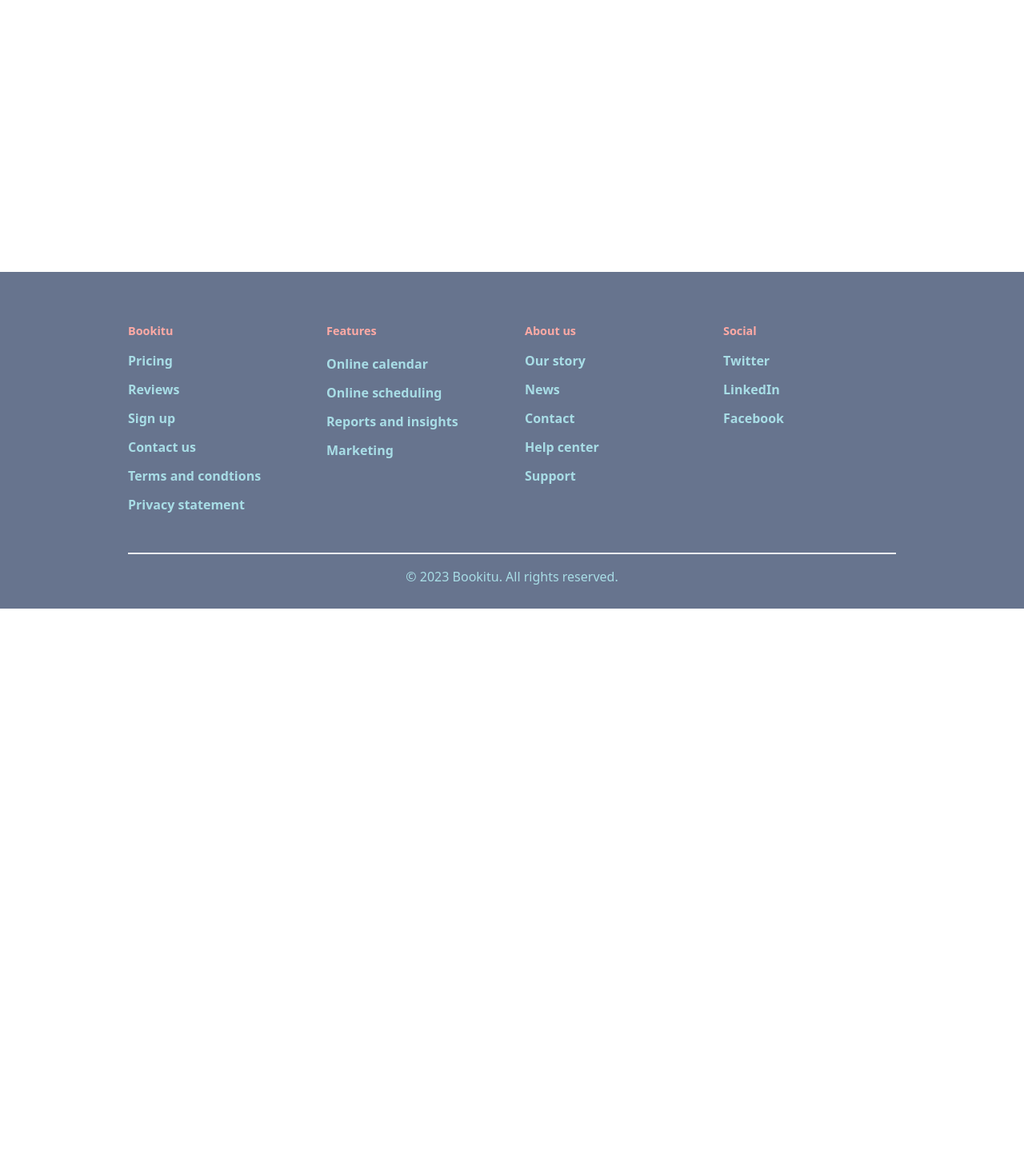
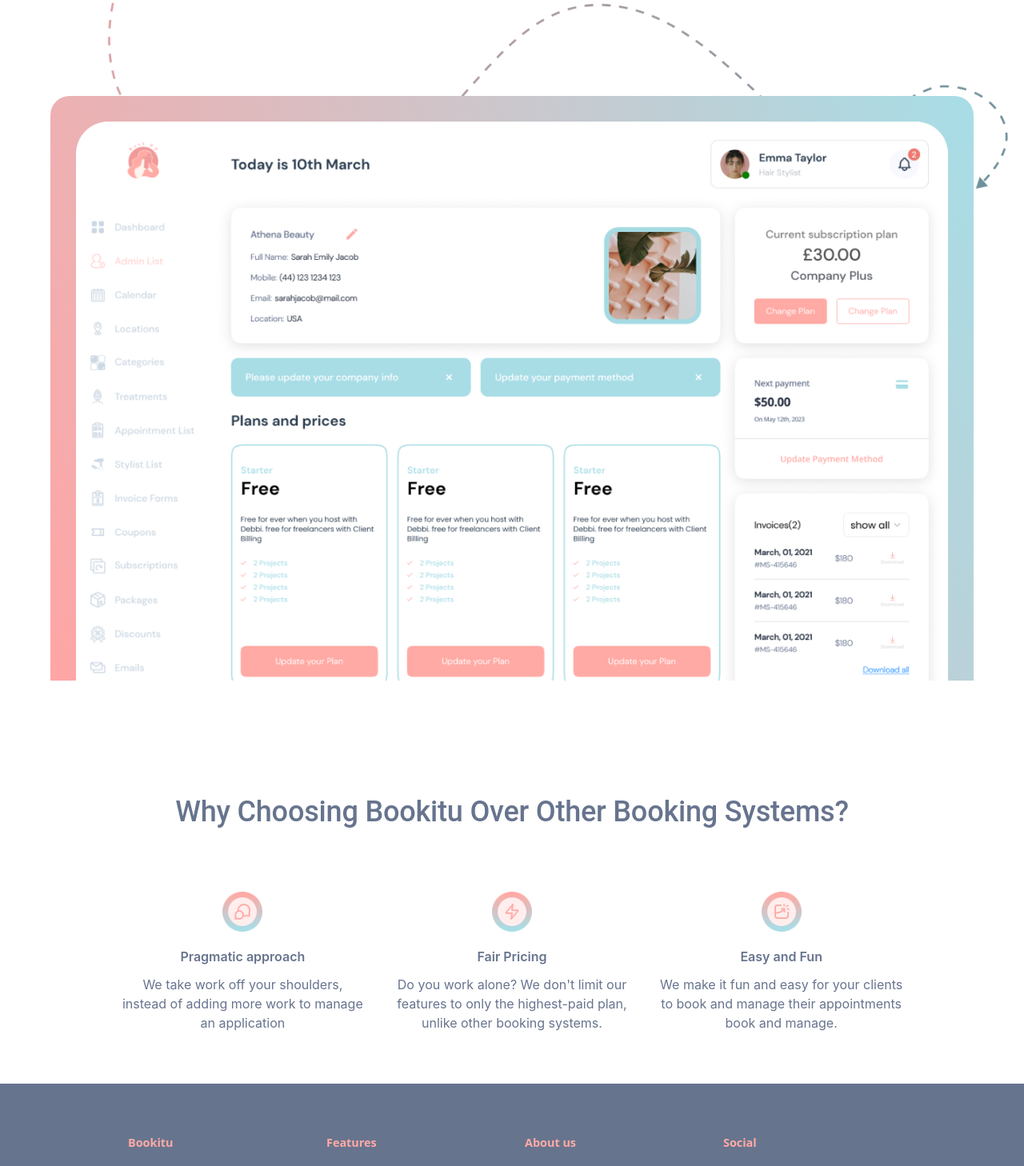
Before and after one commit to babulakterfsd/beautycutie, a Next.js app: page / in a window 1280 px wide. Shown: the part 540-1998 px from the top of the page at 80% size. Before the commit the page ends 1301 px from the top, so only its background shows below. Built offline with nearby package versions, Linux system fonts and the light colour scheme.

Commit message:
why choosing us section completed for desktop

```diff
--- a/src/app/layout.tsx
+++ b/src/app/layout.tsx
@@ -14,7 +14,7 @@
       <body>
         <AppContextProvider>
           <Navbar />
-          <div className="mt-16 lg:mt-20 h-screen">{children}</div>
+          <div className="mt-16 lg:mt-20 min-h-screen">{children}</div>
           <Footer />
         </AppContextProvider>
       </body>
--- a/src/components/Banner.tsx
+++ b/src/components/Banner.tsx
@@ -1,11 +1,14 @@
 import Image from 'next/image';
 import catmuche from '../../public/assets/images/catmuschehomebanner.png';
+import bannerdashboardimg from '../../public/assets/images/homedashboard.png';
+import Styles from '../styles/home.module.css';
 
 const Banner = () => {
   return (
-    <section className="main-container">
+    <section className={`${Styles.bannerBg}`}>
+      <div className="main-container">
         <div className="flex flex-row justify-center lg:mb-6">
-        <h1 className="lg:mt-20 capitalize lg:text-7xl lg:font-medium text-center lg:leading-[5.5rem]">
+          <h1 className="lg:mt-20  capitalize lg:text-7xl lg:font-medium text-center lg:leading-[5.5rem]">
             designed by salon owner <br />
             for <span className="gradientText">Salon owners</span>
           </h1>
@@ -20,8 +23,8 @@
         <div className="lg:w-[838px] lg:mx-auto">
           <p className="text-center text-[#666] font-roboto capitalize lg:tracking-[-0.205px] lg:mr-20">
             Easy-to-use" and "best" software are slogans of the past. At Bookitu
-          we focus on solving real problems faced by salon owners every day. We
-          focused on what is needed and removed “nice to have” features to
+            we focus on solving real problems faced by salon owners every day.
+            We focused on what is needed and removed “nice to have” features to
             create easy-to-use and efficient applications.{' '}
           </p>
         </div>
@@ -33,6 +36,14 @@
             Learn More
           </button>
         </div>
+        <div className="lg:mt-32 z-50 lg:p-8 lg:pb-0 gradientBg rounded-t-3xl">
+          <Image
+            src={bannerdashboardimg}
+            alt="bannerdashboardimg"
+            className="object-contain lg:mx-auto"
+          />
+        </div>
+      </div>
     </section>
   );
 };
--- a/src/components/Footer.tsx
+++ b/src/components/Footer.tsx
@@ -1,7 +1,7 @@
 export default function Footer() {
   return (
     <>
-      <footer className="grid grid-cols-12 gap-y-12 bg-[#67748E] px-2 pb-4 pt-16 md:px-16 md:pt-16 lg:gap-x-2 xl:px-40">
+      <footer className="mt-16 grid grid-cols-12 gap-y-12 bg-[#67748E] px-2 pb-4 pt-16 md:px-16 md:pt-16 lg:gap-x-2 xl:px-40">
         <div className="col-span-12 grid grid-cols-12 justify-around gap-y-12 px-1 lg:gap-x-8 lg:px-0 text-secondary">
           {/* first part */}
           <div className="col-span-6 flex flex-col gap-4 md:col-span-3">
--- a/src/components/Home.client.tsx
+++ b/src/components/Home.client.tsx
@@ -1,9 +1,11 @@
 import Banner from './Banner';
+import WhyChoosingUs from './WhyChoosingUs';
 
 const Home = () => {
   return (
     <section>
       <Banner />
+      <WhyChoosingUs />
     </section>
   );
 };
--- /dev/null
+++ b/src/components/WhyChoosingUs.tsx
@@ -0,0 +1,51 @@
+import Image from 'next/image';
+import easypricingicon from '../../public/assets/images/easypricingicon.png';
+import fairpricingicon from '../../public/assets/images/fairpricingicon.png';
+import msgicon from '../../public/assets/images/msgicon.png';
+
+const WhyChoosingUs = () => {
+  return (
+    <section className="lg:mt-36 main-container lg:px-24">
+      <h2 className="text-[#67748E] text-center font-roboto lg:text-4xl font-medium capitalize letterGap">
+        Why Choosing <span>Bookitu</span> Over Other Booking Systems?
+      </h2>
+      <div className="lg:mt-20  grid grid-cols-12 lg:gap-x-8">
+        {/* programmatic approach */}
+        <div className="col-span-12 md:col-span-4 flex flex-col justify-center items-center">
+          <Image src={msgicon} alt="msgicon" width={50} height={50} />
+          <h4 className="text-[#67748E] font-inter lg:font-semibold lg:leading-[30px] lg:mt-4 lg:mb-2">
+            Pragmatic approach
+          </h4>
+          <p className="text-[#67748E] font-inter lg:leading-[24px] text-center">
+            We take work off your shoulders, instead of adding more work to
+            manage an application
+          </p>
+        </div>
+        {/* programmatic approach */}
+        <div className="col-span-12 md:col-span-4 flex flex-col justify-center items-center">
+          <Image src={fairpricingicon} alt="msgicon" width={50} height={50} />
+          <h4 className="text-[#67748E] font-inter lg:font-semibold lg:leading-[30px] lg:mt-4 lg:mb-2">
+            Fair Pricing
+          </h4>
+          <p className="text-[#67748E] font-inter lg:leading-[24px] text-center">
+            Do you work alone? We don't limit our features to only the
+            highest-paid plan, unlike other booking systems.
+          </p>
+        </div>
+        {/* Easy and Fun */}
+        <div className="col-span-12 md:col-span-4 flex flex-col justify-center items-center">
+          <Image src={easypricingicon} alt="msgicon" width={50} height={50} />
+          <h4 className="text-[#67748E] font-inter lg:font-semibold lg:leading-[30px] lg:mt-4 lg:mb-2">
+            Easy and Fun
+          </h4>
+          <p className="text-[#67748E] font-inter lg:leading-[24px] text-center">
+            We make it fun and easy for your clients to book and manage their
+            appointments book and manage.
+          </p>
+        </div>
+      </div>
+    </section>
+  );
+};
+
+export default WhyChoosingUs;
--- a/src/styles/globals.css
+++ b/src/styles/globals.css
@@ -38,6 +38,9 @@
 .text-black {
   color: #475467;
 }
+.letterGap {
+  letter-spacing: -0.205px;
+}
 
 
 /* gradients */
@@ -49,20 +52,15 @@
   color: transparent;
 }
 
-/* .gradientBg {
-  background: linear-gradient(
-    to right,
-    rgba(243, 130, 26, 1) 1.58%,
-    rgba(239, 120, 113, 1) 45.58%,
-    rgba(214, 53, 99, 1) 98.69%
-  );
-} */
+.gradientBg {
+  background: linear-gradient(248deg, #A8DDE6 0.94%, #FFA5A5 100%);
+}
 
 
 
 /* responsive classes */
 .main-container {
-  @apply w-full mx-auto lg:px-2;
+  @apply w-full mx-auto px-4 lg:px-2;
 }
 @media (min-width: 576px) {
   .main-container {
--- /dev/null
+++ b/src/styles/home.module.css
@@ -0,0 +1,8 @@
+@media screen and (min-width: 1200px) {
+    .bannerBg {
+        background: url('../../public/assets/images/bannerhomearrowsnake.png');
+        background-repeat: no-repeat;
+        background-size: contain;
+        background-position: -20px 150px;
+    }
+}
```
Lines whose indentation alone changed are shown as unchanged.
